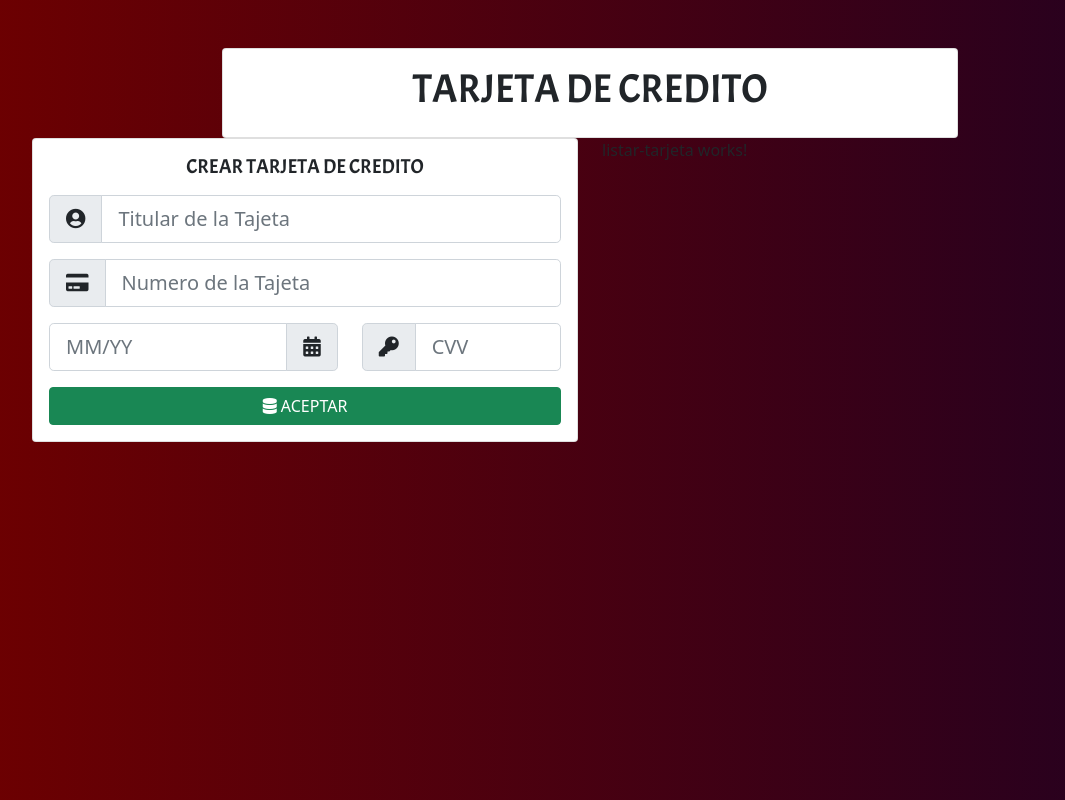
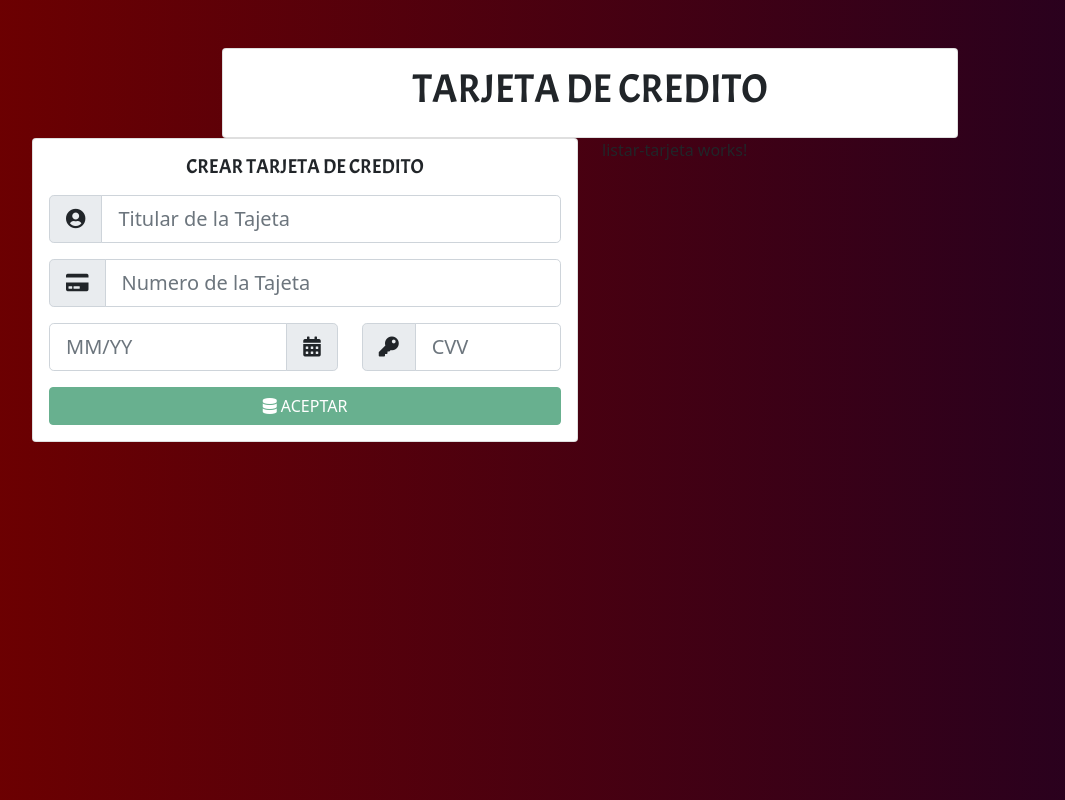
Before and after one commit to alejahndro02/tarjetacredito, an Angular app: page / in a window 1280 px wide. Shown: the whole page, without its empty margins (50-1115 px from the left). Built offline with nearby package versions, Linux system fonts and the light colour scheme.

Commit message:
El boton se inhabilita hasta que todos los campos esten correctos

```diff
--- a/src/app/components/crear-tarjeta/crear-tarjeta.component.html
+++ b/src/app/components/crear-tarjeta/crear-tarjeta.component.html
@@ -45,7 +45,7 @@
                 </div>
             </div>
             <div class="d-grid grap-2">
-                <button class="btn btn-success" type="submit"><i class="fas fa-database"></i>&nbsp;ACEPTAR</button>
+                <button [disabled]="form.invalid" class="btn btn-success" type="submit"><i class="fas fa-database"></i>&nbsp;ACEPTAR</button>
             </div>
         </form>
     </div>
```
